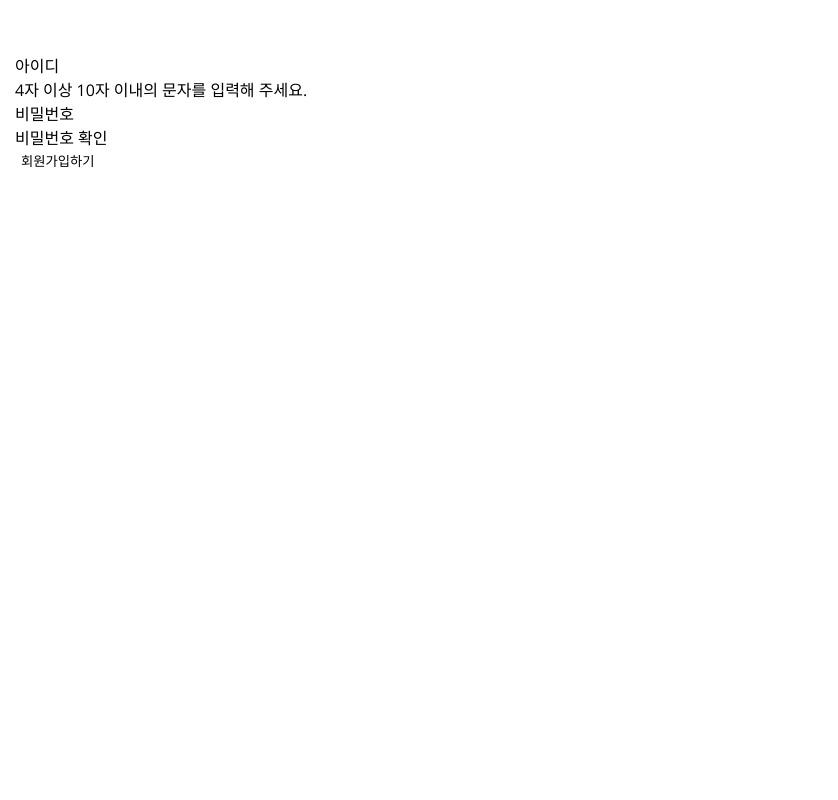
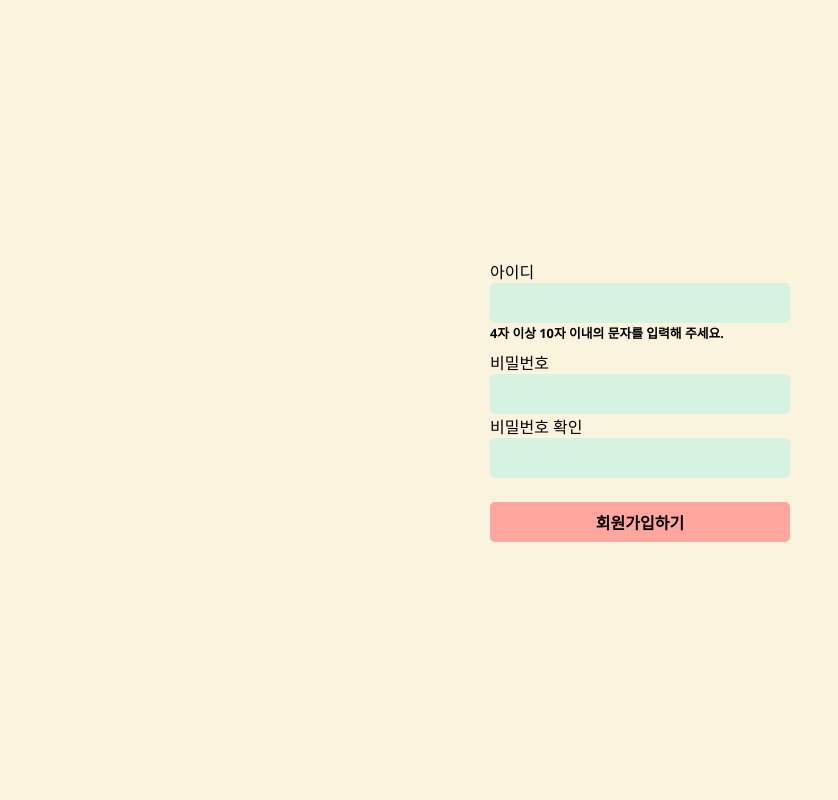
Before and after one commit to Minjoo522/CRM, a Flask app: page /signup in a window 1280 px wide. Shown: the whole page, without its empty margins (0-838 px from the left). Run offline with Flask 3, Linux system fonts and the light colour scheme.

Commit message:
💄 CSS-signup

```diff
--- a/app.py
+++ b/app.py
@@ -23,9 +23,9 @@ app.register_blueprint(order_item_detail_view.bp)
 @app.route('/')
 def index():
     if 'id' in session:
-        return redirect(url_for('users'))
+        return redirect(url_for('users.users'))
     else:
-        return redirect(url_for('login'))
+        return redirect(url_for('login.login'))
 
 # orderitem_detail
 # @app.route('/orderitem_detail')
--- a/static/css/screens/login.css
+++ b/static/css/screens/login.css
@@ -1,7 +1,10 @@
 .login__main {
   display: flex;
   flex-direction: column;
+  justify-content: center;
   align-items: center;
+  min-height: 100vh;
+  background-color: var(--color-accent-variant);
 }
 
 .login__title {
@@ -59,7 +62,8 @@
   width: 300px;
   height: 40px;
   font-size: 1rem;
-  background-color: var(--color-accent-variant);
+  background-color: var(--color-accent);
+
   border-radius: 5px;
   font-weight: bold;
 }
--- a/static/css/screens/signup.css
+++ b/static/css/screens/signup.css
@@ -0,0 +1,47 @@
+.signup__main {
+  display: flex;
+  justify-content: center;
+  align-items: center;
+  min-height: 100vh;
+  background-color: var(--color-accent-variant);
+}
+
+.signup__error {
+  color: var(--color-accent);
+  font-size: 1rem;
+  font-weight: bold;
+  margin-bottom: 0.5rem;
+  text-align: center;
+}
+
+.signup__label {
+  display: block;
+  font-size: 1rem;
+}
+
+.signup__input {
+  width: 300px;
+  height: 40px;
+  background-color: var(--color-primary-variant);
+  opacity: 0.5;
+  border-radius: 5px;
+}
+
+.signup__notice {
+  font-size: 0.8rem;
+  font-weight: bold;
+  margin-bottom: 0.5rem;
+}
+
+.signup__button {
+  width: 300px;
+  height: 40px;
+  font-size: 1rem;
+  background-color: var(--color-accent);
+  border-radius: 5px;
+  font-weight: bold;
+}
+
+.signup__button {
+  margin-top: 1.5rem;
+}
--- a/static/css/style.css
+++ b/static/css/style.css
@@ -53,19 +53,3 @@ button:hover {
 input {
   border: none;
 }
-
-/* common */
-.max-container {
-  width: 75%;
-}
-
-/* Main */
-main {
-  margin-top: 53px;
-  padding: 0 15px;
-}
-
-caption {
-  text-align: left;
-  font-size: 1rem;
-}
--- a/templates/auth/signup.html
+++ b/templates/auth/signup.html
@@ -1,13 +1,15 @@
 {% extends "components/layout.html" %} {% block content %}
-<main>
-  <div>
+<main class="signup__main">
+  <div class="signup__contents">
     {% if error %}
-    <p>{{ error }}</p>
+    <p class="signup__error">{{ error }}</p>
     {% endif %}
     <form method="post">
+      <div class="signup__form">
         <div>
-        <label for="sign_id">아이디</label>
+          <label class="signup__label" for="sign_id">아이디</label>
           <input
+            class="signup__input"
             type="text"
             name="sign_id"
             id="sign_id"
@@ -15,17 +17,32 @@
             maxlength="10"
             required
           />
-        <p>4자 이상 10자 이내의 문자를 입력해 주세요.</p>
+          <p class="signup__notice">
+            4자 이상 10자 이내의 문자를 입력해 주세요.
+          </p>
         </div>
         <div>
-        <label for="password1">비밀번호</label>
-        <input type="password" name="password1" id="password1" required />
+          <label class="signup__label" for="password1">비밀번호</label>
+          <input
+            class="signup__input"
+            type="password"
+            name="password1"
+            id="password1"
+            required
+          />
         </div>
         <div>
-        <label for="password2">비밀번호 확인</label>
-        <input type="password" name="password2" id="password2" required />
+          <label class="signup__label" for="password2">비밀번호 확인</label>
+          <input
+            class="signup__input"
+            type="password"
+            name="password2"
+            id="password2"
+            required
+          />
         </div>
-      <button type="submit">회원가입하기</button>
+      </div>
+      <button class="signup__button" type="submit">회원가입하기</button>
     </form>
   </div>
 </main>
```
Lines whose indentation alone changed are shown as unchanged.
